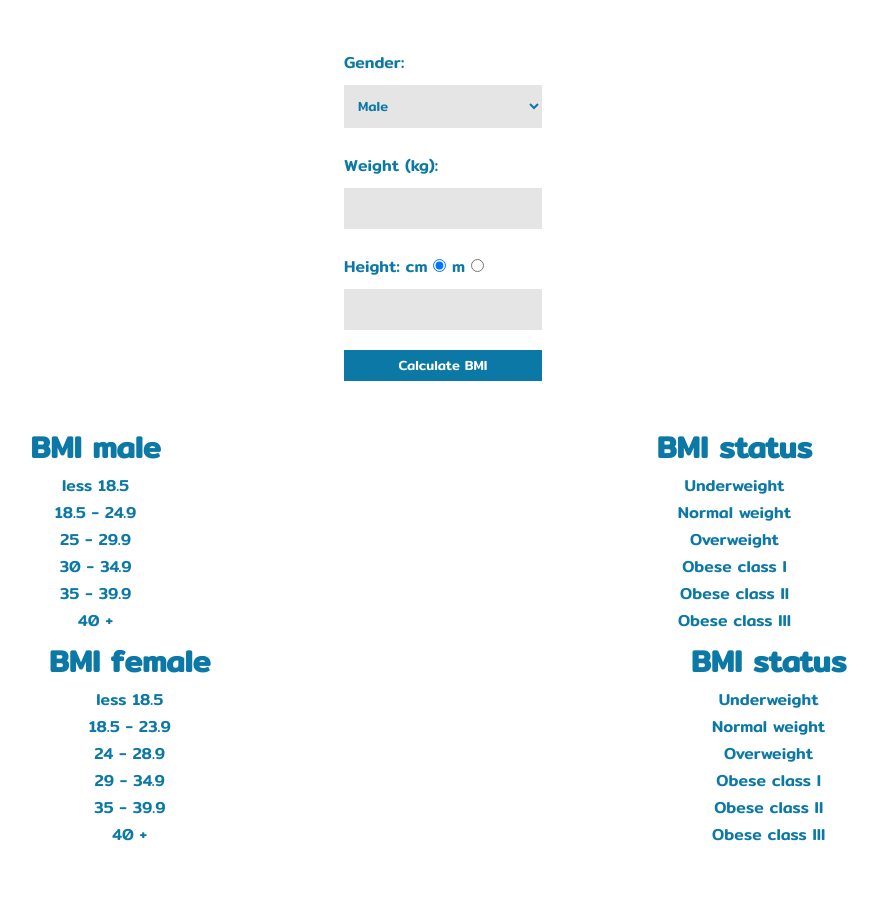
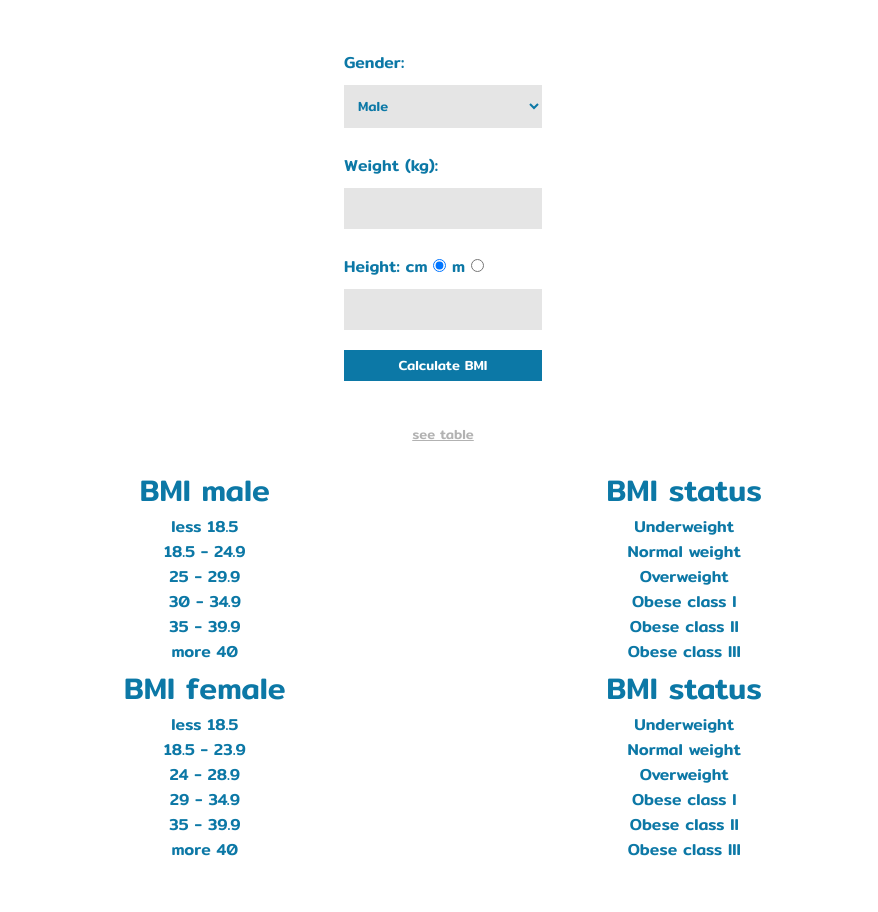
Before and after one commit to axzessjr/thaiware_internship, a PHP site: page / in a window 1280 px wide. Shown: the whole page, without its empty margins (197-1075 px from the left). Before the commit the page ends 841 px from the top, so only its background shows below. Run offline with PHP 8.4, Linux system fonts and the light colour scheme; some web fonts are replaced.

Commit message:
toggle table

```diff
--- a/bmi/css/style.css
+++ b/bmi/css/style.css
@@ -23,13 +23,14 @@ select, input[type="number"]  {
     background-color: rgba(0, 0, 0, 0.1);
 }
 
-input[type="button"] {
+.cal {
     background-color: #0C78A6;
     color: white;
     border: none;
     padding: 5px;
     margin-top: 20px;
     margin-bottom: 20px;
+    cursor: pointer;
 }
 
 #bmiResult {
@@ -38,3 +39,28 @@ input[type="button"] {
     font-size: 36px;
     color: rgba(0, 0, 0, 0.5);
 }
+
+.table {
+    display: flex;
+    justify-content: space-evenly;
+    flex-direction: row;
+    text-align: center;
+    padding-top: 20px;
+    padding-bottom: 50px;
+}
+
+.bmi-male, .bmi-female, .status-male, .status-female {
+    font-size: 30px;
+}
+
+.see-tb {
+    text-align: center;
+}
+
+#stb {
+    border: none;
+    background: none;
+    color: rgba(0, 0, 0, 0.3);
+    text-decoration-line: underline;
+    cursor: pointer;
+}
--- a/bmi/index.php
+++ b/bmi/index.php
@@ -59,71 +59,46 @@
         <input type="number" name="height" step="0.01" value="" required><br>
     </div>
 
-    <input type="button" onclick="calculateBMI()" value="Calculate BMI">
+    <input type="button" class="cal" onclick="calculateBMI()" value="Calculate BMI">
 
 </form>
     <div id="bmiResult"></div>
-    <div class="table" style="text-align: center;">
-        <table name="tb-male" style="width: 100%;">
-            <tr>
-                <th style="font-size: 30px;">BMI male</th>
-                <th style="font-size: 30px;">BMI status</th>
-            </tr>
-            <tr>
-                <td>less 18.5</td>
-                <td>Underweight</td>
-            </tr>
-            <tr>
-                <td>18.5 - 24.9</td>
-                <td>Normal weight</td>
-            </tr>
-            <tr>
-                <td>25 - 29.9</td>
-                <td>Overweight</td>
-            </tr>
-            <tr>
-                <td>30 - 34.9</td>
-                <td>Obese class I</td>
-            </tr>
-            <tr>
-                <td>35 - 39.9</td>
-                <td>Obese class II</td>
-            </tr>
-            <tr>
-                <td>40 +</td>
-                <td>Obese class III</td>
-            </tr>
-        </table>
-        <table name="tb-female" style="width: 100%;">
-            <tr>
-                <th style="font-size: 30px;">BMI female</th>
-                <th style="font-size: 30px;">BMI status</th>
-            </tr>
-            <tr>
-                <td>less 18.5</td>
-                <td>Underweight</td>
-            </tr>
-            <tr>
-                <td>18.5 - 23.9</td>
-                <td>Normal weight</td>
-            </tr>
-            <tr>
-                <td>24 - 28.9</td>
-                <td>Overweight</td>
-            </tr>
-            <tr>
-                <td>29 - 34.9</td>
-                <td>Obese class I</td>
-            </tr>
-            <tr>
-                <td>35 - 39.9</td>
-                <td>Obese class II</td>
-            </tr>
-            <tr>
-                <td>40 +</td>
-                <td>Obese class III</td>
-            </tr>
-        </table>
+    <div class="see-tb">
+        <input type="button" id="stb" onclick="toggleTable()" value="see table">
+    </div>
+    <div class="table">
+        <div class="tb-gender">
+            <div class="bmi-male">BMI male</div>
+            <div>less 18.5</div>
+            <div>18.5 - 24.9</div>
+            <div>25 - 29.9</div>
+            <div>30 - 34.9</div>
+            <div>35 - 39.9</div>
+            <div>more 40</div>
+            <div class="bmi-female">BMI female</div>
+            <div>less 18.5</div>
+            <div>18.5 - 23.9</div>
+            <div>24 - 28.9</div>
+            <div>29 - 34.9</div>
+            <div>35 - 39.9</div>
+            <div>more 40</div>
+        </div>
+        <div class="tb-status">
+            <div class="status-male">BMI status</div>
+            <div>Underweight</div>
+            <div>Normal weight</div>
+            <div>Overweight</div>
+            <div>Obese class I</div>
+            <div>Obese class II</div>
+            <div>Obese class III</div>
+            <div class="status-female">BMI status</div>
+            <div>Underweight</div>
+            <div>Normal weight</div>
+            <div>Overweight</div>
+            <div>Obese class I</div>
+            <div>Obese class II</div>
+            <div>Obese class III</div>
+        </div>
     </div>
 </body>
 </html>
--- a/bmi/js/process.js
+++ b/bmi/js/process.js
@@ -64,3 +64,7 @@
     $('#bmiForm input[type="button"]').click(function() {
         calculateBMI();
     });
+
+    function toggleTable() {
+        $(".table").toggle()
+    }
```
